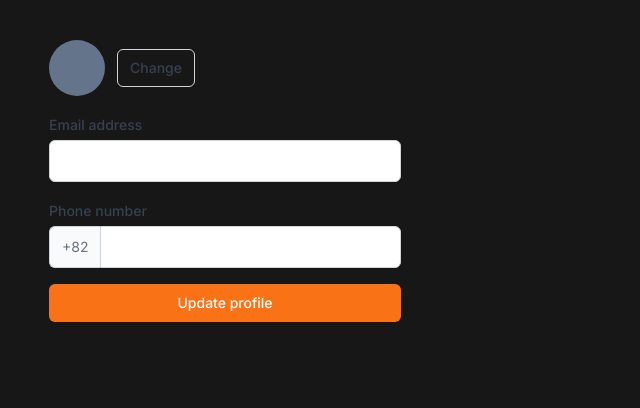
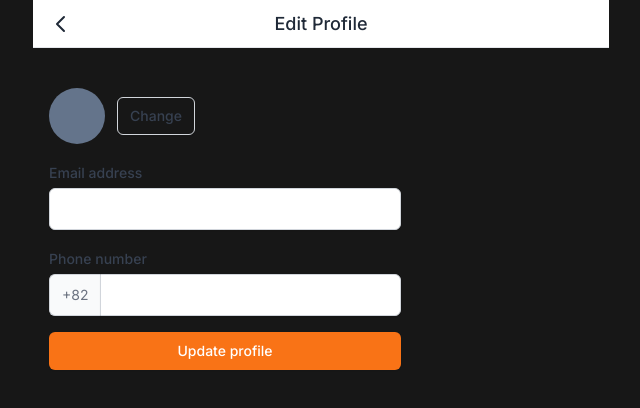
Before and after one commit to jon890/carrot-market, a Next.js app: page /profile/edit in a window 1280 px wide. Shown: the top 408 px of the page, without its empty margins (415-1055 px from the left). Built offline with nearby package versions, Linux system fonts and the light colour scheme.

Commit message:
:art: 이미지 업로드 준비

```diff
--- a/package.json
+++ b/package.json
@@ -3,6 +3,7 @@
   "version": "0.1.0",
   "private": true,
   "scripts": {
+    "db-push": "prisma db push",
     "dev": "next dev",
     "build": "next build",
     "start": "next start",
--- a/src/app/profile/edit/page.tsx
+++ b/src/app/profile/edit/page.tsx
@@ -1,18 +1,48 @@
+"use client";
+
+import Layout from "@/components/layout";
 import type { NextPage } from "next";
+import { ChangeEventHandler, useState } from "react";
 
 const EditProfile: NextPage = () => {
+  const [avatarPreview, setAvatarPreview] = useState<string | null>(null);
+
+  const handleFileChange: ChangeEventHandler<HTMLInputElement> = (e) => {
+    const file = e.target.files?.[0];
+    if (!file) return;
+
+    setAvatarPreview(URL.createObjectURL(file));
+  };
+
   return (
-    <div className="space-y-4 px-4 py-10">
-      <div className="flex items-center space-x-3">
-        <div className="h-14 w-14 rounded-full bg-slate-500" />
+    <Layout canGoBack title="Edit Profile">
+      <form className="space-y-4 px-4 py-10">
+        <div className="flex items-center gap-3">
+          {avatarPreview ? (
+            <img
+              src={avatarPreview}
+              className="size-14 rounded-full bg-slate-500"
+              alt="profile"
+            />
+          ) : (
+            <div className="size-14 rounded-full bg-slate-500" />
+          )}
+
           <label
             htmlFor="picture"
             className="cursor-pointer rounded-md border border-gray-300 px-3 py-2 text-sm font-medium text-gray-700 shadow-sm focus:ring-2 focus:ring-orange-500 focus:ring-offset-2"
           >
             Change
-          <input id="picture" type="file" className="hidden" accept="image/*" />
+            <input
+              id="picture"
+              type="file"
+              className="hidden"
+              accept="image/*"
+              onChange={handleFileChange}
+            />
           </label>
         </div>
+
         <div className="space-y-1">
           <label htmlFor="email" className="text-sm font-medium text-gray-700">
             Email address
@@ -43,7 +73,8 @@ const EditProfile: NextPage = () => {
         <button className="mt-5 w-full rounded-md border border-transparent bg-orange-500 px-4 py-2 text-sm font-medium text-white shadow-sm hover:bg-orange-600 focus:outline-none focus:ring-2 focus:ring-orange-500 focus:ring-offset-2 ">
           Update profile
         </button>
-    </div>
+      </form>
+    </Layout>
   );
 };
 
--- a/src/app/profile/page.tsx
+++ b/src/app/profile/page.tsx
@@ -1,5 +1,6 @@
 import Layout from "@/components/layout";
 import type { NextPage } from "next";
+import Link from "next/link";
 
 const Profile: NextPage = () => {
   return (
@@ -7,10 +8,13 @@ const Profile: NextPage = () => {
       <div className="px-4 py-10">
         <div className="flex items-center space-x-3">
           <div className="h-16 w-16 rounded-full bg-slate-500" />
-          <div className="flex flex-col ">
-            <span className="font-medium text-gray-900">Steve Jebs</span>
-            <span className="text-sm text-gray-700">Edit profile &rarr;</span>
-          </div>
+
+          <Link href="/profile/edit">
+            <div className="flex flex-col">
+              <span className="font-medium text-gray-900">Steve Jebs</span>
+              <span className="text-sm text-gray-700">Edit profile &rarr;</span>
+            </div>
+          </Link>
         </div>
 
         <div className="mt-10 flex justify-around">
```
Also changed, not shown: 1 other file (tests, documents, lock files or other folders). Lines whose indentation alone changed are shown as unchanged.
